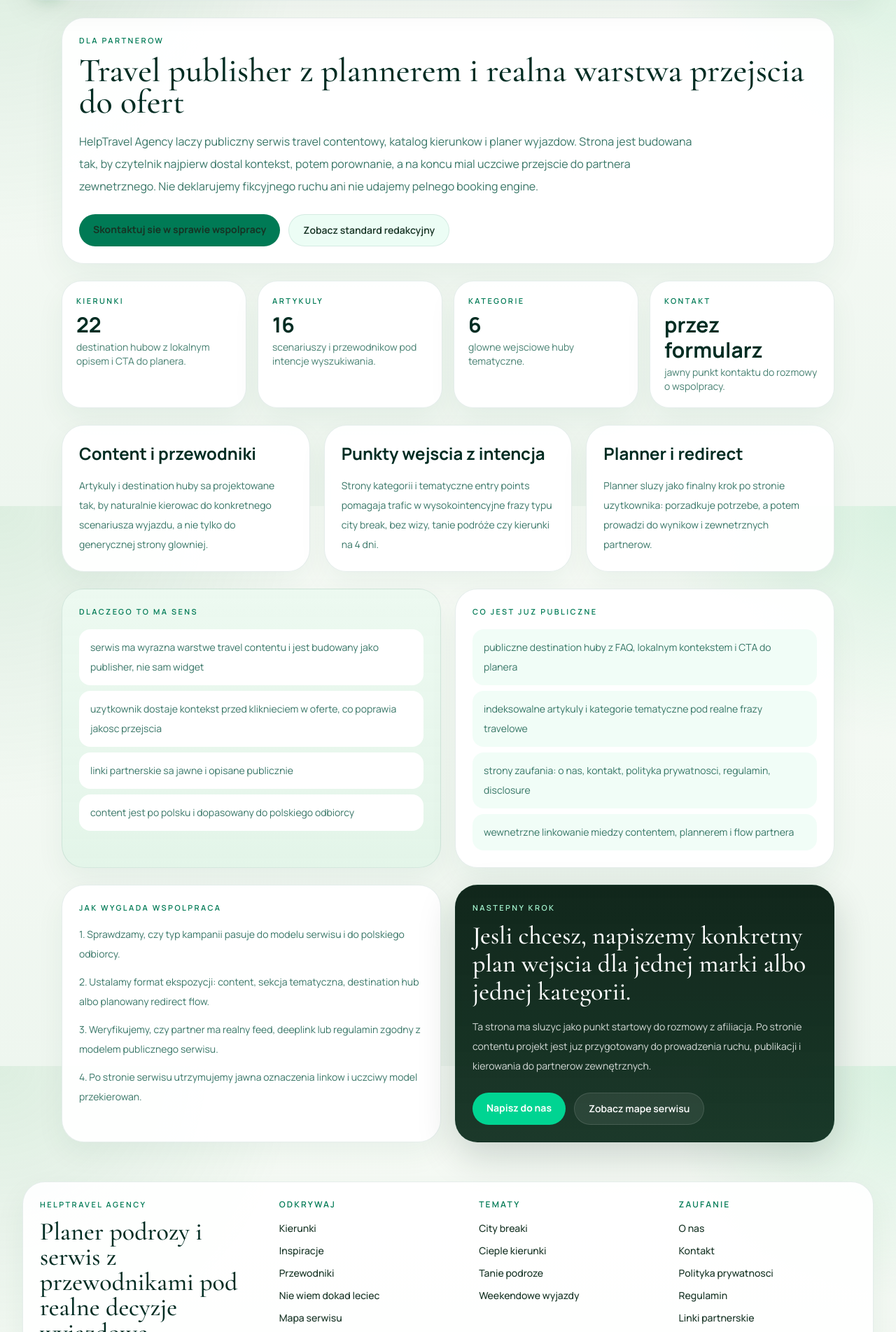
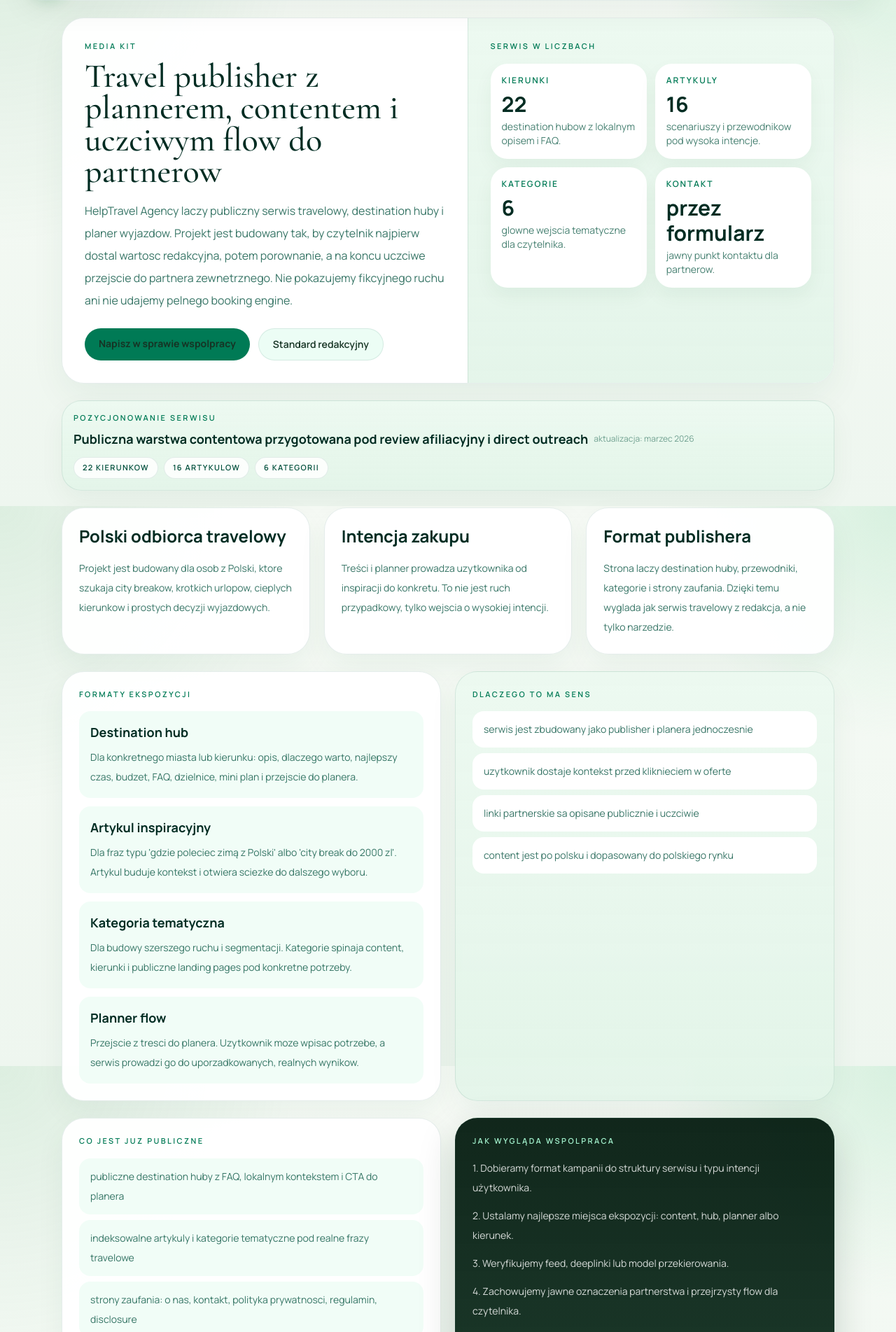
Before and after one commit to SneakersInfo1/HELPTRAVEL-AGENCY, a Next.js app: page /dla-partnerow in a window 1280 px wide. Shown: the part 77-1980 px from the top of the page at 70% size. Built offline with nearby package versions, Linux system fonts and the light colour scheme; no server answers.

Commit message:
Make partner page more media-kit oriented

```diff
--- a/src/app/dla-partnerow/page.tsx
+++ b/src/app/dla-partnerow/page.tsx
@@ -1,6 +1,7 @@
 import type { Metadata } from "next";
 import Link from "next/link";
 
+import { EditorialMetaBar } from "@/components/publisher/editorial-meta-bar";
 import { getEditorialArticles, getEditorialCategories, getPublishedDestinations } from "@/lib/mvp/publisher-content";
 
 const contactEmail = process.env.NEXT_PUBLIC_CONTACT_EMAIL?.trim();
@@ -8,8 +9,46 @@
 export const metadata: Metadata = {
   title: "Dla partnerow",
   description:
-    "Publiczna strona o modelu dzialania HelpTravel Agency, warstwie contentowej, plannerze i sciezkach przejscia do partnerow.",
+    "Media kit i publiczna strona dla partnerow: model dzialania, typy ekspozycji, content inventory i punkt kontaktu.",
 };
+
+const audienceCards = [
+  {
+    title: "Polski odbiorca travelowy",
+    body: "Projekt jest budowany dla osob z Polski, ktore szukaja city breakow, krotkich urlopow, cieplych kierunkow i prostych decyzji wyjazdowych.",
+  },
+  {
+    title: "Intencja zakupu",
+    body: "Treści i planner prowadza uzytkownika od inspiracji do konkretu. To nie jest ruch przypadkowy, tylko wejscia o wysokiej intencji.",
+  },
+  {
+    title: "Format publishera",
+    body: "Strona laczy destination huby, przewodniki, kategorie i strony zaufania. Dzięki temu wyglada jak serwis travelowy z redakcja, a nie tylko narzedzie.",
+  },
+];
+
+const placementFormats = [
+  {
+    title: "Destination hub",
+    body:
+      "Dla konkretnego miasta lub kierunku: opis, dlaczego warto, najlepszy czas, budzet, FAQ, dzielnice, mini plan i przejscie do planera.",
+  },
+  {
+    title: "Artykul inspiracyjny",
+    body:
+      "Dla fraz typu 'gdzie poleciec zimą z Polski' albo 'city break do 2000 zl'. Artykul buduje kontekst i otwiera sciezke do dalszego wyboru.",
+  },
+  {
+    title: "Kategoria tematyczna",
+    body:
+      "Dla budowy szerszego ruchu i segmentacji. Kategorie spinaja content, kierunki i publiczne landing pages pod konkretne potrzeby.",
+  },
+  {
+    title: "Planner flow",
+    body:
+      "Przejscie z tresci do planera. Uzytkownik moze wpisac potrzebe, a serwis prowadzi go do uporzadkowanych, realnych wynikow.",
+  },
+];
 
 const reviewSignals = [
   "publiczne destination huby z FAQ, lokalnym kontekstem i CTA do planera",
@@ -18,29 +57,11 @@
   "wewnetrzne linkowanie miedzy contentem, plannerem i flow partnera",
 ];
 
-const placementFormats = [
-  {
-    title: "Content i przewodniki",
-    body:
-      "Artykuly i destination huby sa projektowane tak, by naturalnie kierowac do konkretnego scenariusza wyjazdu, a nie tylko do generycznej strony glowniej.",
-  },
-  {
-    title: "Punkty wejscia z intencja",
-    body:
-      "Strony kategorii i tematyczne entry points pomagaja trafic w wysokointencyjne frazy typu city break, bez wizy, tanie podróże czy kierunki na 4 dni.",
-  },
-  {
-    title: "Planner i redirect",
-    body:
-      "Planner sluzy jako finalny krok po stronie uzytkownika: porzadkuje potrzebe, a potem prowadzi do wynikow i zewnetrznych partnerow.",
-  },
-];
-
 const partnerBenefits = [
-  "serwis ma wyrazna warstwe travel contentu i jest budowany jako publisher, nie sam widget",
-  "uzytkownik dostaje kontekst przed kliknieciem w oferte, co poprawia jakosc przejscia",
-  "linki partnerskie sa jawne i opisane publicznie",
-  "content jest po polsku i dopasowany do polskiego odbiorcy",
+  "serwis jest zbudowany jako publisher i planera jednoczesnie",
+  "uzytkownik dostaje kontekst przed kliknieciem w oferte",
+  "linki partnerskie sa opisane publicznie i uczciwie",
+  "content jest po polsku i dopasowany do polskiego rynku",
 ];
 
 export default function PartnersPage() {
@@ -51,68 +72,93 @@
 
   return (
     <main className="mx-auto flex w-full max-w-6xl flex-1 flex-col gap-6 px-4 py-6 sm:px-6">
-      <section className="rounded-[2rem] border border-emerald-900/10 bg-white/95 p-6 shadow-[0_18px_50px_rgba(16,84,48,0.06)]">
-        <p className="text-[11px] font-semibold uppercase tracking-[0.22em] text-emerald-700">Dla partnerow</p>
-        <h1 className="mt-3 font-display text-5xl leading-[0.95] text-emerald-950">
-          Travel publisher z plannerem i realna warstwa przejscia do ofert
+      <section className="overflow-hidden rounded-[2rem] border border-emerald-900/10 bg-white/95 shadow-[0_18px_50px_rgba(16,84,48,0.06)]">
+        <div className="grid gap-0 lg:grid-cols-[1.05fr_0.95fr]">
+          <div className="p-6 sm:p-8">
+            <p className="text-[11px] font-semibold uppercase tracking-[0.22em] text-emerald-700">Media kit</p>
+            <h1 className="mt-3 max-w-3xl font-display text-5xl leading-[0.95] text-emerald-950">
+              Travel publisher z plannerem, contentem i uczciwym flow do partnerow
             </h1>
-        <p className="mt-4 max-w-4xl text-base leading-8 text-emerald-900/78">
-          HelpTravel Agency laczy publiczny serwis travel contentowy, katalog kierunkow i planer wyjazdow. Strona jest
-          budowana tak, by czytelnik najpierw dostal kontekst, potem porownanie, a na koncu mial uczciwe przejscie do
-          partnera zewnetrznego. Nie deklarujemy fikcyjnego ruchu ani nie udajemy pelnego booking engine.
+            <p className="mt-4 max-w-3xl text-base leading-8 text-emerald-900/78">
+              HelpTravel Agency laczy publiczny serwis travelowy, destination huby i planer wyjazdow. Projekt jest
+              budowany tak, by czytelnik najpierw dostal wartosc redakcyjna, potem porownanie, a na koncu uczciwe
+              przejscie do partnera zewnetrznego. Nie pokazujemy fikcyjnego ruchu ani nie udajemy pelnego booking engine.
             </p>
             <div className="mt-6 flex flex-wrap gap-3">
               <Link
                 href={emailHref}
                 className="rounded-full bg-emerald-700 px-5 py-3 text-sm font-bold text-white transition hover:bg-emerald-800"
               >
-            Skontaktuj sie w sprawie wspolpracy
+                Napisz w sprawie wspolpracy
               </Link>
               <Link
                 href="/standard-redakcyjny"
                 className="rounded-full border border-emerald-900/10 bg-emerald-50 px-5 py-3 text-sm font-semibold text-emerald-950 transition hover:bg-emerald-100"
               >
-            Zobacz standard redakcyjny
+                Standard redakcyjny
               </Link>
+            </div>
+          </div>
+
+          <div className="border-t border-emerald-900/10 bg-[linear-gradient(180deg,rgba(236,249,240,0.98),rgba(226,244,232,0.92))] p-6 sm:p-8 lg:border-l lg:border-t-0">
+            <p className="text-[11px] font-semibold uppercase tracking-[0.22em] text-emerald-700">Serwis w liczbach</p>
+            <div className="mt-4 grid gap-3 sm:grid-cols-2">
+              <div className="rounded-[1.5rem] bg-white px-4 py-4 shadow-[0_12px_28px_rgba(16,84,48,0.05)]">
+                <p className="text-xs font-semibold uppercase tracking-[0.16em] text-emerald-700">Kierunki</p>
+                <p className="mt-2 text-3xl font-bold text-emerald-950">{destinations.length}</p>
+                <p className="mt-1 text-sm text-emerald-900/72">destination hubow z lokalnym opisem i FAQ.</p>
+              </div>
+              <div className="rounded-[1.5rem] bg-white px-4 py-4 shadow-[0_12px_28px_rgba(16,84,48,0.05)]">
+                <p className="text-xs font-semibold uppercase tracking-[0.16em] text-emerald-700">Artykuly</p>
+                <p className="mt-2 text-3xl font-bold text-emerald-950">{articles.length}</p>
+                <p className="mt-1 text-sm text-emerald-900/72">scenariuszy i przewodnikow pod wysoka intencje.</p>
+              </div>
+              <div className="rounded-[1.5rem] bg-white px-4 py-4 shadow-[0_12px_28px_rgba(16,84,48,0.05)]">
+                <p className="text-xs font-semibold uppercase tracking-[0.16em] text-emerald-700">Kategorie</p>
+                <p className="mt-2 text-3xl font-bold text-emerald-950">{categories.length}</p>
+                <p className="mt-1 text-sm text-emerald-900/72">glowne wejscia tematyczne dla czytelnika.</p>
+              </div>
+              <div className="rounded-[1.5rem] bg-white px-4 py-4 shadow-[0_12px_28px_rgba(16,84,48,0.05)]">
+                <p className="text-xs font-semibold uppercase tracking-[0.16em] text-emerald-700">Kontakt</p>
+                <p className="mt-2 text-3xl font-bold text-emerald-950">{contactEmail ? "aktywny" : "przez formularz"}</p>
+                <p className="mt-1 text-sm text-emerald-900/72">jawny punkt kontaktu dla partnerow.</p>
+              </div>
+            </div>
+          </div>
         </div>
       </section>
 
-      <section className="grid gap-4 sm:grid-cols-2 lg:grid-cols-4">
-        <article className="rounded-[1.75rem] border border-emerald-900/10 bg-white/95 p-5 shadow-[0_16px_42px_rgba(16,84,48,0.06)]">
-          <p className="text-[11px] font-semibold uppercase tracking-[0.22em] text-emerald-700">Kierunki</p>
-          <p className="mt-2 text-3xl font-bold text-emerald-950">{destinations.length}</p>
-          <p className="mt-1 text-sm text-emerald-900/72">destination hubow z lokalnym opisem i CTA do planera.</p>
-        </article>
-        <article className="rounded-[1.75rem] border border-emerald-900/10 bg-white/95 p-5 shadow-[0_16px_42px_rgba(16,84,48,0.06)]">
-          <p className="text-[11px] font-semibold uppercase tracking-[0.22em] text-emerald-700">Artykuly</p>
-          <p className="mt-2 text-3xl font-bold text-emerald-950">{articles.length}</p>
-          <p className="mt-1 text-sm text-emerald-900/72">scenariuszy i przewodnikow pod intencje wyszukiwania.</p>
-        </article>
-        <article className="rounded-[1.75rem] border border-emerald-900/10 bg-white/95 p-5 shadow-[0_16px_42px_rgba(16,84,48,0.06)]">
-          <p className="text-[11px] font-semibold uppercase tracking-[0.22em] text-emerald-700">Kategorie</p>
-          <p className="mt-2 text-3xl font-bold text-emerald-950">{categories.length}</p>
-          <p className="mt-1 text-sm text-emerald-900/72">glowne wejsciowe huby tematyczne.</p>
-        </article>
-        <article className="rounded-[1.75rem] border border-emerald-900/10 bg-white/95 p-5 shadow-[0_16px_42px_rgba(16,84,48,0.06)]">
-          <p className="text-[11px] font-semibold uppercase tracking-[0.22em] text-emerald-700">Kontakt</p>
-          <p className="mt-2 text-3xl font-bold text-emerald-950">{contactEmail ? "aktywny" : "przez formularz"}</p>
-          <p className="mt-1 text-sm text-emerald-900/72">jawny punkt kontaktu do rozmowy o wspolpracy.</p>
-        </article>
-      </section>
+      <EditorialMetaBar
+        eyebrow="Pozycjonowanie serwisu"
+        title="Publiczna warstwa contentowa przygotowana pod review afiliacyjny i direct outreach"
+        items={[`${destinations.length} kierunkow`, `${articles.length} artykulow`, `${categories.length} kategorii`]}
+      />
 
       <section className="grid gap-5 lg:grid-cols-3">
-        {placementFormats.map((format) => (
+        {audienceCards.map((card) => (
           <article
-            key={format.title}
+            key={card.title}
             className="rounded-[2rem] border border-emerald-900/10 bg-white/95 p-6 shadow-[0_16px_42px_rgba(16,84,48,0.06)]"
           >
-            <h2 className="text-2xl font-bold text-emerald-950">{format.title}</h2>
-            <p className="mt-4 text-sm leading-7 text-emerald-900/78">{format.body}</p>
+            <h2 className="text-2xl font-bold text-emerald-950">{card.title}</h2>
+            <p className="mt-4 text-sm leading-7 text-emerald-900/78">{card.body}</p>
           </article>
         ))}
       </section>
 
-      <section className="grid gap-5 lg:grid-cols-[1fr_1fr]">
+      <section className="grid gap-5 lg:grid-cols-2">
+        <article className="rounded-[2rem] border border-emerald-900/10 bg-white/95 p-6 shadow-[0_16px_42px_rgba(16,84,48,0.06)]">
+          <p className="text-[11px] font-semibold uppercase tracking-[0.22em] text-emerald-700">Formaty ekspozycji</p>
+          <div className="mt-4 grid gap-3">
+            {placementFormats.map((format) => (
+              <div key={format.title} className="rounded-2xl bg-emerald-50/75 px-4 py-4">
+                <h3 className="text-lg font-bold text-emerald-950">{format.title}</h3>
+                <p className="mt-2 text-sm leading-7 text-emerald-900/78">{format.body}</p>
+              </div>
+            ))}
+          </div>
+        </article>
+
         <article className="rounded-[2rem] border border-emerald-900/10 bg-[linear-gradient(180deg,rgba(236,249,240,0.98),rgba(226,244,232,0.92))] p-6 shadow-[0_16px_42px_rgba(16,84,48,0.06)]">
           <p className="text-[11px] font-semibold uppercase tracking-[0.22em] text-emerald-700">Dlaczego to ma sens</p>
           <ul className="mt-4 space-y-2 text-sm leading-7 text-emerald-900/78">
@@ -123,7 +169,9 @@
             ))}
           </ul>
         </article>
+      </section>
 
+      <section className="grid gap-5 lg:grid-cols-[1fr_1fr]">
         <article className="rounded-[2rem] border border-emerald-900/10 bg-white/95 p-6 shadow-[0_16px_42px_rgba(16,84,48,0.06)]">
           <p className="text-[11px] font-semibold uppercase tracking-[0.22em] text-emerald-700">Co jest juz publiczne</p>
           <ul className="mt-4 space-y-2 text-sm leading-7 text-emerald-900/78">
@@ -134,26 +182,15 @@
             ))}
           </ul>
         </article>
-      </section>
-
-      <section className="grid gap-5 lg:grid-cols-[1fr_1fr]">
-        <article className="rounded-[2rem] border border-emerald-900/10 bg-white/95 p-6 shadow-[0_16px_42px_rgba(16,84,48,0.06)]">
-          <p className="text-[11px] font-semibold uppercase tracking-[0.22em] text-emerald-700">Jak wyglada wspolpraca</p>
-          <div className="mt-4 space-y-3 text-sm leading-7 text-emerald-900/78">
-            <p>1. Sprawdzamy, czy typ kampanii pasuje do modelu serwisu i do polskiego odbiorcy.</p>
-            <p>2. Ustalamy format ekspozycji: content, sekcja tematyczna, destination hub albo planowany redirect flow.</p>
-            <p>3. Weryfikujemy, czy partner ma realny feed, deeplink lub regulamin zgodny z modelem publicznego serwisu.</p>
-            <p>4. Po stronie serwisu utrzymujemy jawna oznaczenia linkow i uczciwy model przekierowan.</p>
-          </div>
-        </article>
 
         <article className="rounded-[2rem] border border-emerald-900/10 bg-[linear-gradient(180deg,rgba(7,30,18,0.96),rgba(8,40,24,0.92))] p-6 text-white shadow-[0_20px_54px_rgba(8,40,24,0.18)]">
-          <p className="text-[11px] font-semibold uppercase tracking-[0.22em] text-emerald-200">Nastepny krok</p>
-          <h2 className="mt-3 font-display text-4xl">Jesli chcesz, napiszemy konkretny plan wejscia dla jednej marki albo jednej kategorii.</h2>
-          <p className="mt-4 text-sm leading-7 text-white/82">
-            Ta strona ma sluzyc jako punkt startowy do rozmowy z afiliacja. Po stronie contentu projekt jest juz
-            przygotowany do prowadzenia ruchu, publikacji i kierowania do partnerow zewnętrznych.
-          </p>
+          <p className="text-[11px] font-semibold uppercase tracking-[0.22em] text-emerald-200">Jak wygląda wspolpraca</p>
+          <div className="mt-4 space-y-3 text-sm leading-7 text-white/82">
+            <p>1. Dobieramy format kampanii do struktury serwisu i typu intencji użytkownika.</p>
+            <p>2. Ustalamy najlepsze miejsca ekspozycji: content, hub, planner albo kierunek.</p>
+            <p>3. Weryfikujemy feed, deeplinki lub model przekierowania.</p>
+            <p>4. Zachowujemy jawne oznaczenia partnerstwa i przejrzysty flow dla czytelnika.</p>
+          </div>
           <div className="mt-6 flex flex-wrap gap-3">
             <Link
               href={emailHref}
@@ -162,14 +199,37 @@
               Napisz do nas
             </Link>
             <Link
-              href="/mapa-serwisu"
+              href="/kontakt"
               className="rounded-full border border-white/12 bg-white/8 px-5 py-3 text-sm font-semibold text-white transition hover:bg-white/12"
             >
-              Zobacz mape serwisu
+              Kontakt i szczegoly
             </Link>
           </div>
         </article>
       </section>
+
+      <section className="rounded-[2rem] border border-emerald-900/10 bg-white/95 p-6 shadow-[0_16px_42px_rgba(16,84,48,0.06)]">
+        <div className="flex flex-wrap items-end justify-between gap-3">
+          <div>
+            <p className="text-[11px] font-semibold uppercase tracking-[0.22em] text-emerald-700">Dodatkowe wejscia</p>
+            <h2 className="mt-2 font-display text-4xl text-emerald-950">Miejsca, ktore partner moze szybko sprawdzic przed rozmowa.</h2>
+          </div>
+        </div>
+        <div className="mt-6 grid gap-3 sm:grid-cols-2 lg:grid-cols-4">
+          <Link href="/mapa-serwisu" className="rounded-2xl bg-emerald-50/75 px-4 py-3 text-sm text-emerald-900/78 transition hover:text-emerald-700">
+            Mapa serwisu
+          </Link>
+          <Link href="/standard-redakcyjny" className="rounded-2xl bg-emerald-50/75 px-4 py-3 text-sm text-emerald-900/78 transition hover:text-emerald-700">
+            Standard redakcyjny
+          </Link>
+          <Link href="/jak-pracujemy" className="rounded-2xl bg-emerald-50/75 px-4 py-3 text-sm text-emerald-900/78 transition hover:text-emerald-700">
+            Jak pracujemy
+          </Link>
+          <Link href="/linki-partnerskie" className="rounded-2xl bg-emerald-50/75 px-4 py-3 text-sm text-emerald-900/78 transition hover:text-emerald-700">
+            Linki partnerskie
+          </Link>
+        </div>
+      </section>
     </main>
   );
 }
```
Lines whose indentation alone changed are shown as unchanged.
